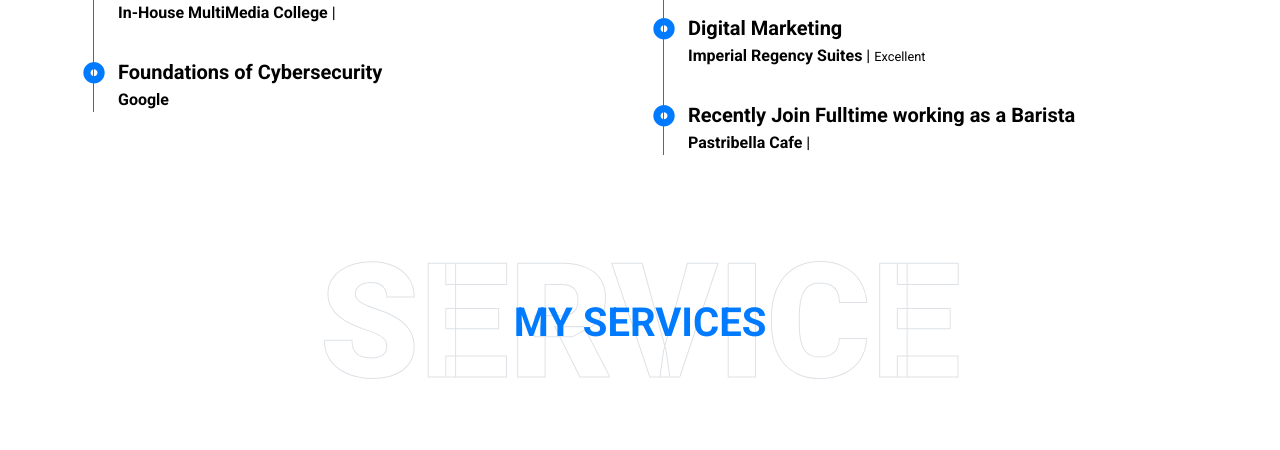
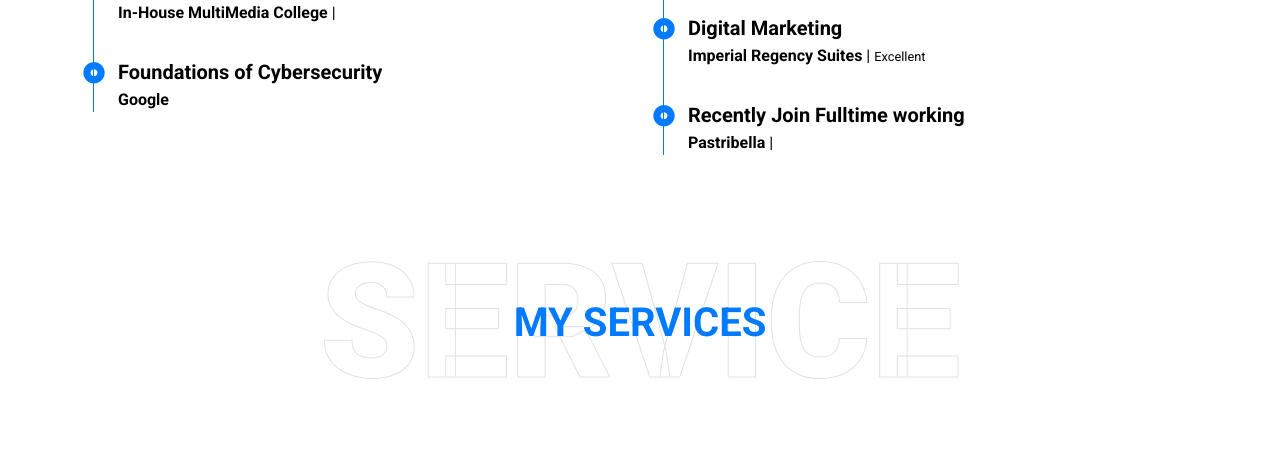
Before and after one commit to Mazed124/Mazed, a plain HTML site: page index.html in a window 1280 px wide. Shown: the part 2741-3191 px from the top of the page. Drawn offline with nearby package versions, Linux system fonts and the light colour scheme.

Commit message:
Update index.html

```diff
--- a/index.html
+++ b/index.html
@@ -242,8 +242,8 @@
                             <p></p>
               <div class="position-relative ex-me mb-4">
                                 <i class="far fa-dot-circle text-primary position-absolute" style="top: 2px;left: -35px;  font-size: 22px;"></i>
-                                <h5 class="font-weight-bold mb-1">Recently Join Fulltime working as a Barista </h5>
-                                <p class="mb-2"><strong>Pastribella Cafe</strong> | </p>
+                                <h5 class="font-weight-bold mb-1">Recently Join Fulltime working  </h5>
+                                <p class="mb-2"><strong>Pastribella</strong> | </p>
 
                         </div>
                     </div>
```
